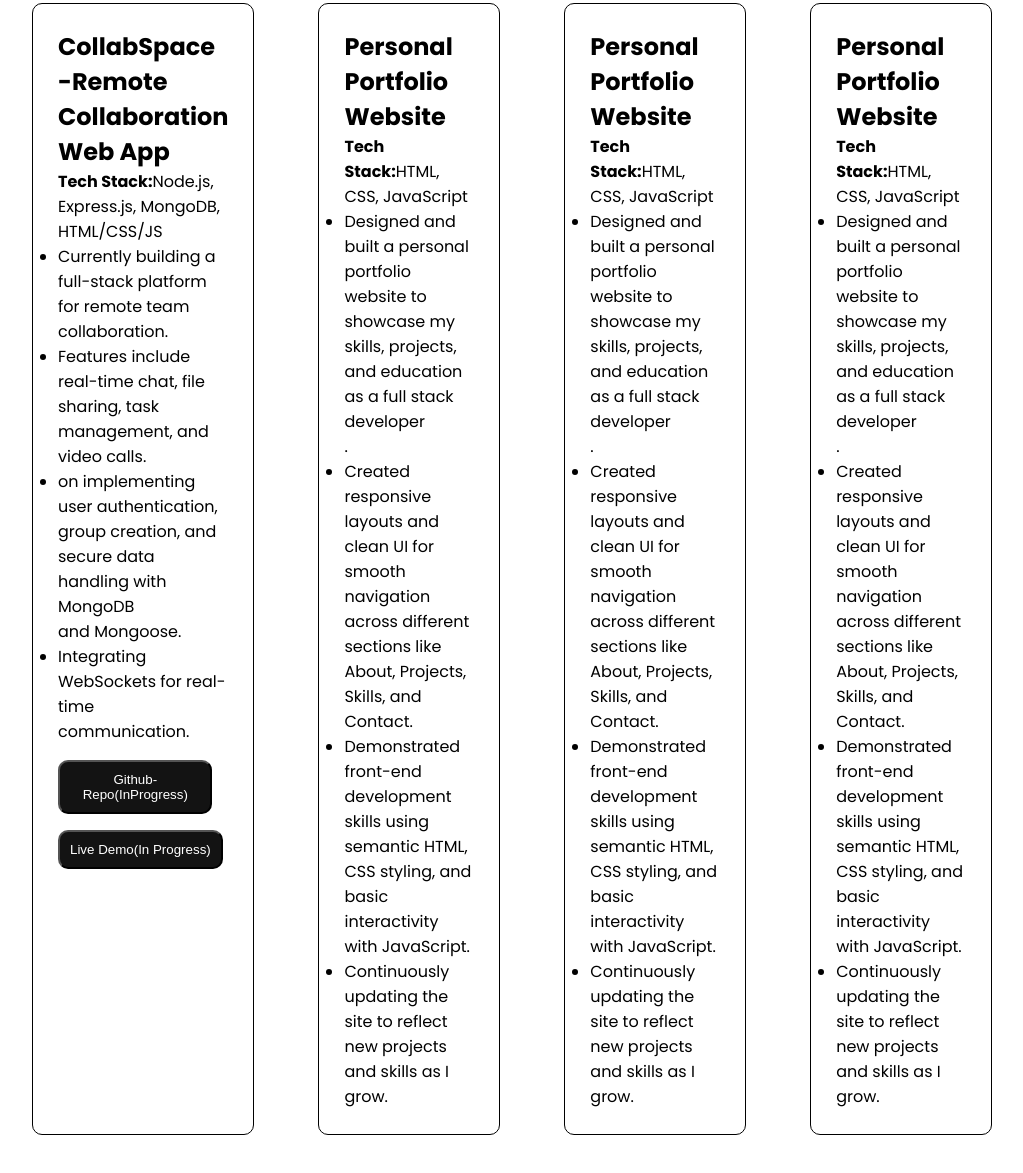
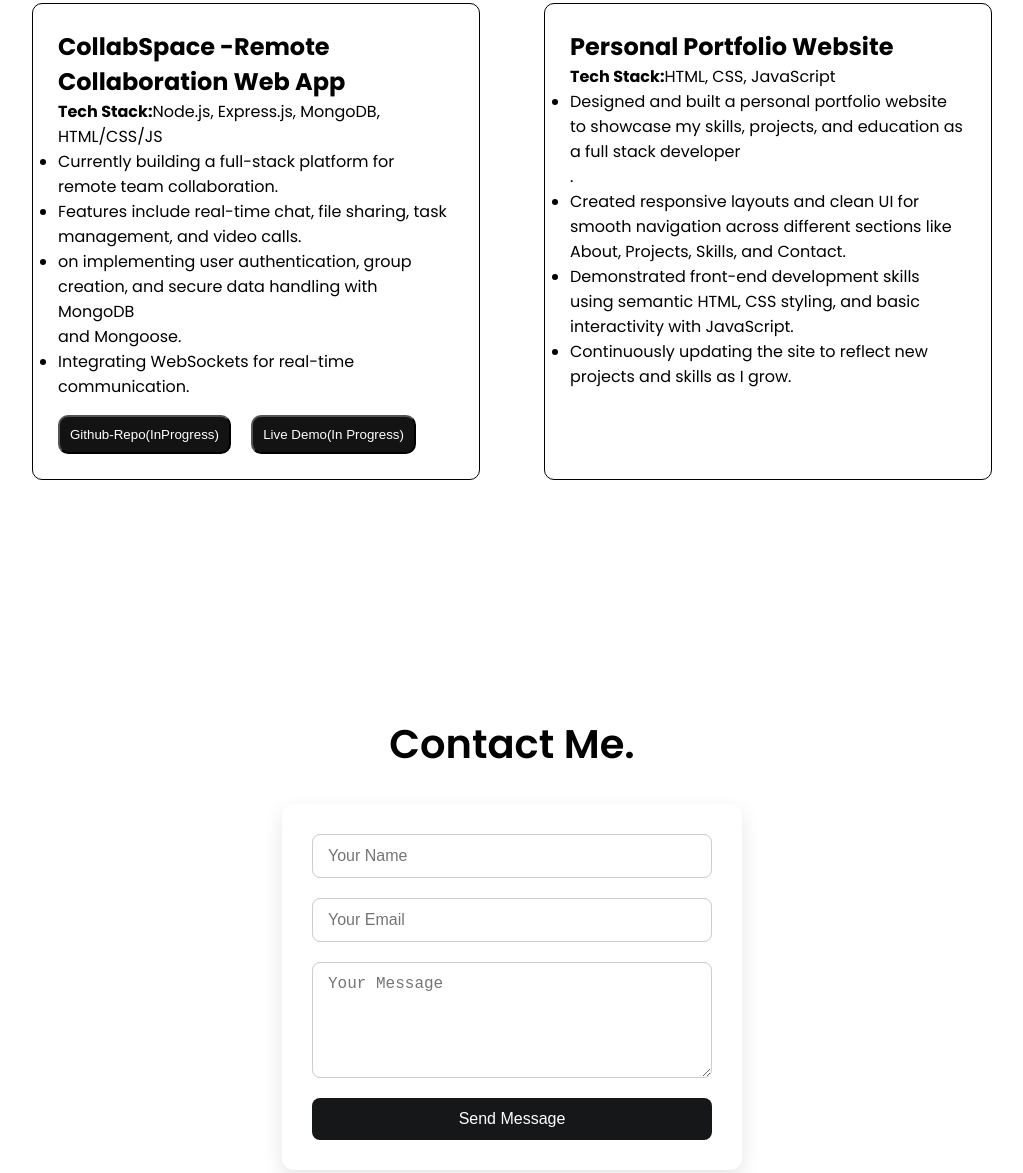
Before and after one commit to Prashant-53/MY-FRONTEND, a plain HTML site: page index.html in a window 1280 px wide. Shown: the part 2538-3711 px from the top of the page, without its empty margins (128-1151 px from the left). Drawn offline with Linux system fonts and the light colour scheme; a script that the page names is missing.

Commit message:
fixed project item

```diff
--- a/index.html
+++ b/index.html
@@ -187,44 +187,6 @@
                     <li>Continuously updating the site to reflect new projects and skills as I grow.</li>
                 </ul>
             </div>
-            <div class="project-item">
-                <h2>Personal Portfolio Website</h2>
-                <p><strong>Tech Stack:</strong>HTML, CSS, JavaScript</p>
-                <ul>
-                    <li> Designed and built a personal portfolio website to showcase my skills, projects, and education
-                        as a
-                        full stack developer</li> .
-
-                    <li>Created responsive layouts and clean UI for smooth navigation across different sections like
-                        About,
-                        Projects, Skills, and Contact.</li>
-
-                    <li>Demonstrated front-end development skills using semantic HTML, CSS styling, and basic
-                        interactivity
-                        with JavaScript.</li>
-
-                    <li>Continuously updating the site to reflect new projects and skills as I grow.</li>
-                </ul>
-            </div>
-            <div class="project-item">
-                <h2>Personal Portfolio Website</h2>
-                <p><strong>Tech Stack:</strong>HTML, CSS, JavaScript</p>
-                <ul>
-                    <li> Designed and built a personal portfolio website to showcase my skills, projects, and education
-                        as a
-                        full stack developer</li> .
-
-                    <li>Created responsive layouts and clean UI for smooth navigation across different sections like
-                        About,
-                        Projects, Skills, and Contact.</li>
-
-                    <li>Demonstrated front-end development skills using semantic HTML, CSS styling, and basic
-                        interactivity
-                        with JavaScript.</li>
-
-                    <li>Continuously updating the site to reflect new projects and skills as I grow.</li>
-                </ul>
-            </div>
         </div>
     </section>
     <section id="Contact">
```
